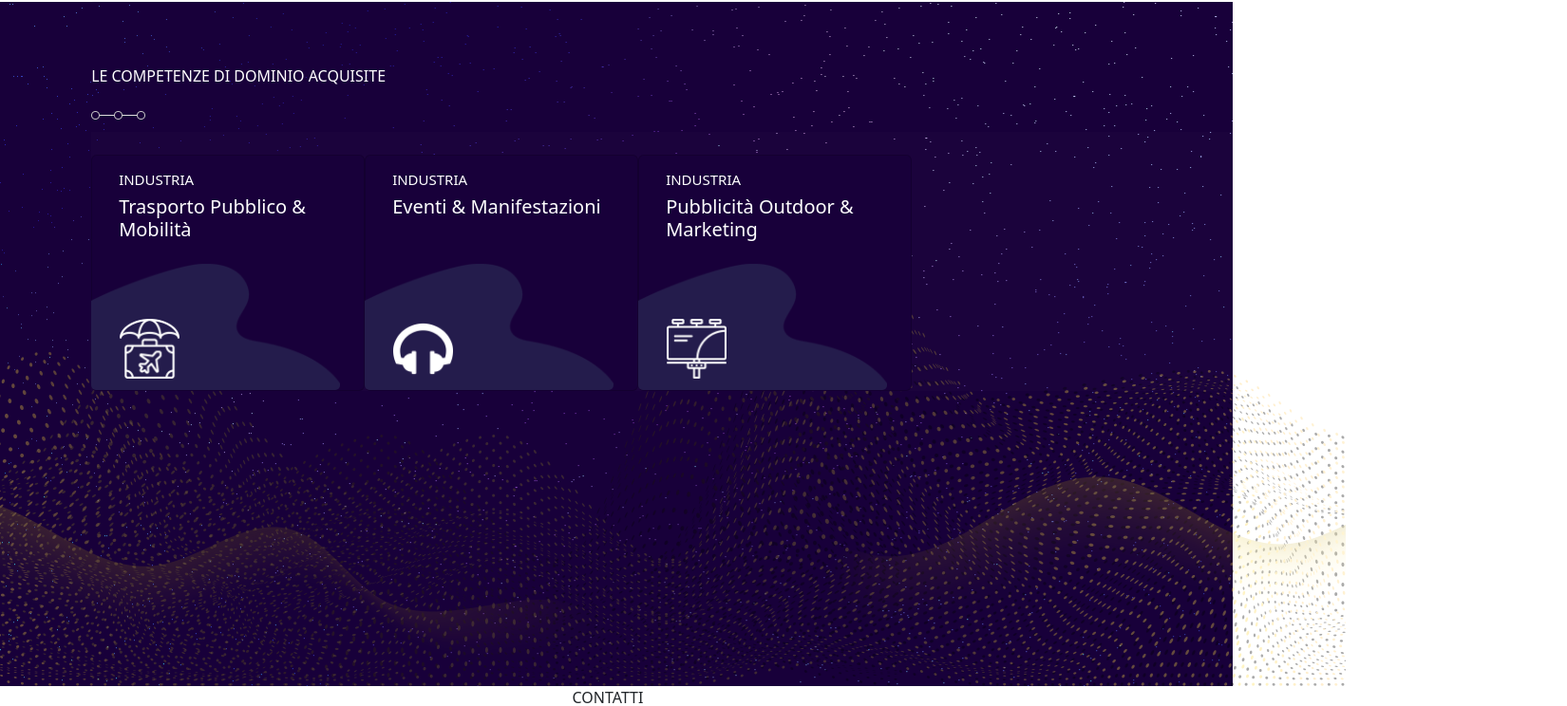
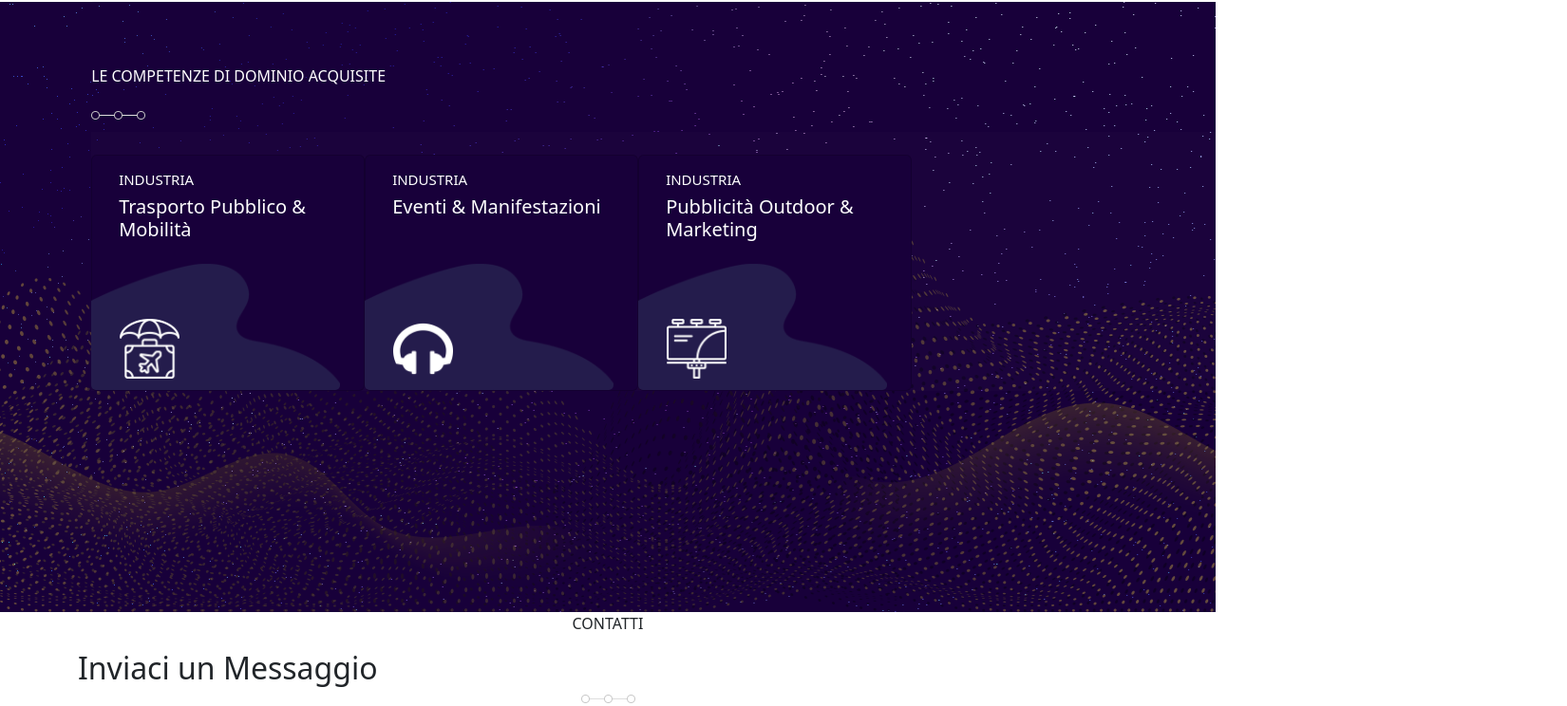
Before and after one commit to Secchi37/Dashboard-Meteo, a React (Create React App) app: page / in a window 1280 px wide. Shown: the part 2804-3548 px from the top of the page at 95% size, 1650 px wide, since content can reach past the window. Built offline with nearby package versions, Linux system fonts and the light colour scheme.

Commit message:
upadate overflow

```diff
--- a/src/App.css
+++ b/src/App.css
@@ -4,6 +4,7 @@
   background-position-y: top,top;
   background-repeat: no-repeat;
   background-attachment: 'fixed';
+  overflow: hidden;
 
 
 
@@ -62,6 +63,7 @@
 /* background-image:url("../src/img/shape/shape-58.png"),url("../src/img/shape/shape-57.png"); */
 background-image:url("../src/img/shape/shape-57.png");
 background-repeat: cover;
+
 margin-left: -9%;
 margin-right: -9%;
 }
@@ -72,8 +74,6 @@ background-repeat: no-repeat;
 background-position: bottom;
 margin-left: -9%;
 margin-right: -9%;
-transition: 0.2s ease-in;
-
 }
 
 
--- a/src/components/BoxSkills.js
+++ b/src/components/BoxSkills.js
@@ -9,7 +9,8 @@ export  default function BoxSkills(){
     return(
         <Container fluid style={{
             //background: 'traparent',
-        paddingBottom:'20%',marginTop:'2%',marginLeft:'15%' }}>
+        paddingBottom:'15%',marginTop:'2%',marginLeft:'15%'
+    }}>
             <Row xs={1} md={2} className="g-4" style={{ backgroundColor: 'rgba(255,255,255,0.01)' }}>
                 {dataS.map((dataS, index) => (
                     <Card border="" key={index}
--- a/src/pages/HomePage.js
+++ b/src/pages/HomePage.js
@@ -9,7 +9,7 @@ import "../App.css";
 
 export default function HomePage(props) {
     return (
-        <Container flex className="overflow">
+        <Container flex>
             <div className="banner">
                 <div
                     className="contect-box"
```
